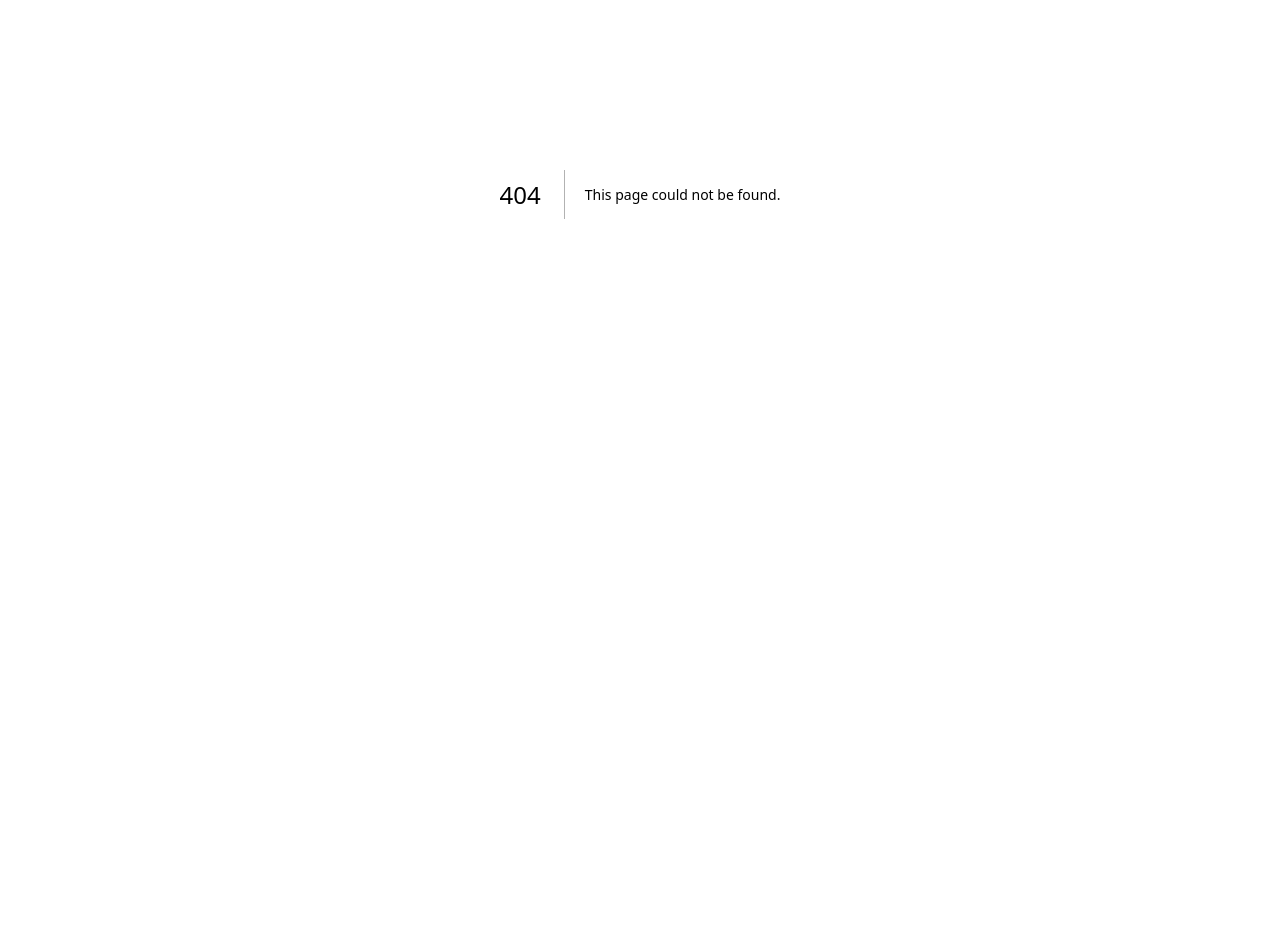
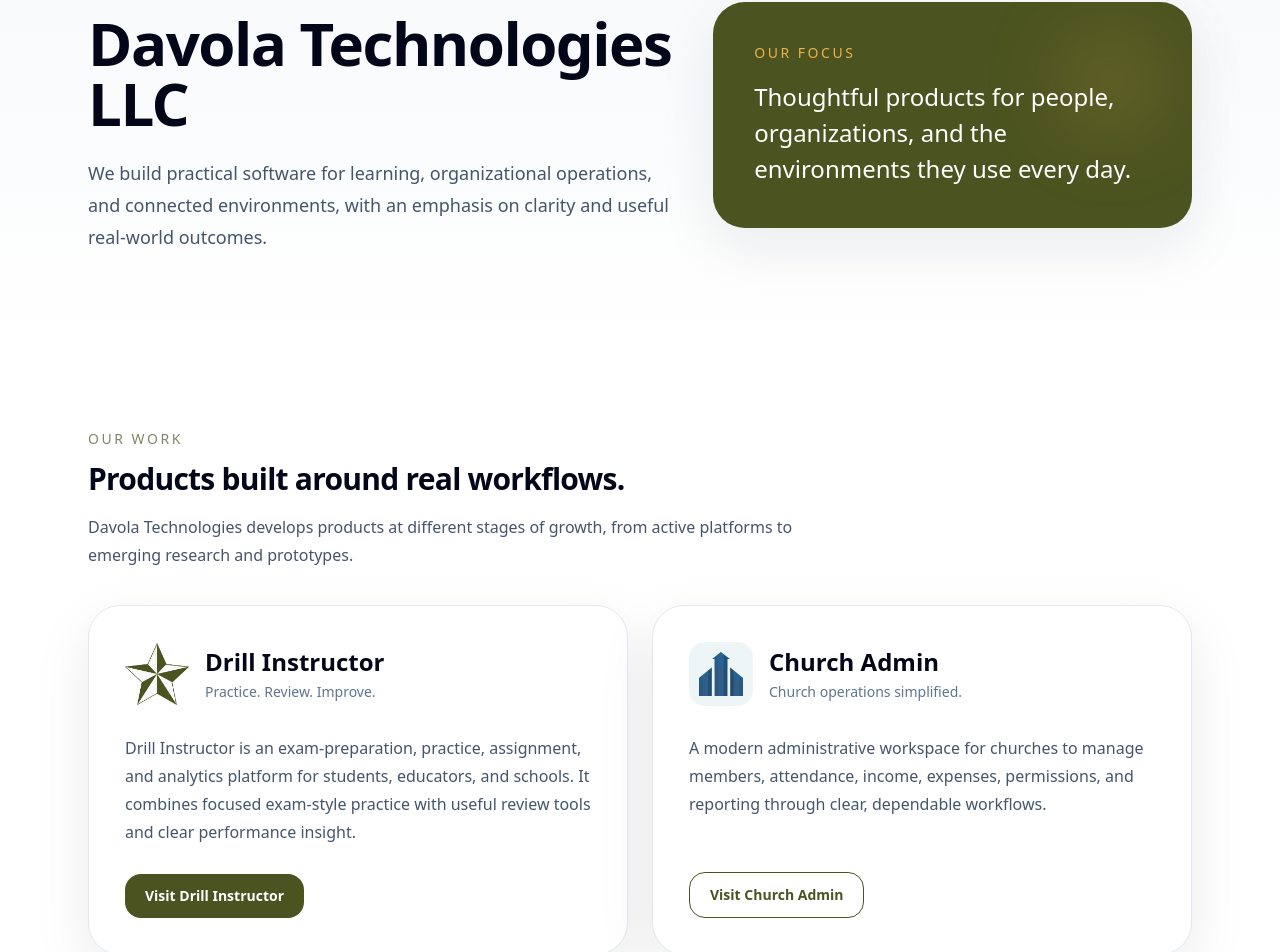
Before and after one commit to Daviyiola/drill-instructor-website, a Next.js app: page /company in a window 1280 px wide. Before the commit this address had no page. Shown: the part 206-1158 px from the top of the page. Before the commit the page ends 800 px from the top, so only its background shows below. Built offline with nearby package versions, Linux system fonts and the light colour scheme.

Commit message:
company page

```diff
--- /dev/null
+++ b/app/company/page.tsx
@@ -0,0 +1,172 @@
+import Link from "next/link";
+import BrandLogo from "@/components/BrandLogo";
+import PageShell from "@/components/PageShell";
+
+export const metadata = {
+  title: "Davola Technologies LLC",
+  description:
+    "Davola Technologies LLC is the Tennessee technology company that develops and operates Drill Instructor.",
+};
+
+export default function CompanyPage() {
+  return (
+    <PageShell>
+      <section className="overflow-hidden bg-gradient-to-b from-brand-mist to-white">
+        <div className="mx-auto grid max-w-6xl gap-10 px-5 py-16 sm:px-6 lg:grid-cols-[1.1fr_0.9fr] lg:items-center lg:py-24">
+          <div className="max-w-3xl">
+            <p className="text-sm font-medium uppercase tracking-[0.18em] text-brand-green/70">Company</p>
+            <h1 className="mt-4 text-4xl font-semibold tracking-tight text-slate-950 sm:text-5xl lg:text-6xl">
+              Davola Technologies LLC
+            </h1>
+            <p className="mt-6 max-w-2xl text-lg leading-8 text-slate-600">
+              We build practical software for learning, organizational operations,
+              and connected environments, with an emphasis on clarity and useful
+              real-world outcomes.
+            </p>
+          </div>
+
+          <div className="relative rounded-[2rem] border border-brand-green/15 bg-brand-green p-8 text-white shadow-soft sm:p-10">
+            <div className="absolute right-8 top-8 h-24 w-24 rounded-full bg-brand-gold/20 blur-2xl" />
+            <p className="relative text-sm font-medium uppercase tracking-[0.18em] text-brand-gold">Our focus</p>
+            <p className="relative mt-4 text-2xl leading-9">
+              Thoughtful products for people, organizations, and the environments
+              they use every day.
+            </p>
+          </div>
+        </div>
+      </section>
+
+      <section className="mx-auto max-w-6xl px-5 py-16 sm:px-6 lg:py-20">
+        <div className="max-w-3xl">
+          <p className="text-sm font-medium uppercase tracking-[0.18em] text-brand-green/70">Our work</p>
+          <h2 className="mt-3 text-3xl font-semibold tracking-tight text-slate-950">
+            Products built around real workflows.
+          </h2>
+          <p className="mt-4 leading-7 text-slate-600">
+            Davola Technologies develops products at different stages of growth,
+            from active platforms to emerging research and prototypes.
+          </p>
+        </div>
+
+        <div className="mt-9 grid gap-6 lg:grid-cols-2">
+          <article className="flex h-full flex-col rounded-[2rem] border border-slate-200 bg-white p-7 shadow-soft sm:p-9">
+            <div className="flex items-center gap-4">
+              <BrandLogo size={64} />
+              <div>
+                <h3 className="text-2xl font-semibold text-slate-950">Drill Instructor</h3>
+                <p className="mt-1 text-sm text-slate-500">Practice. Review. Improve.</p>
+              </div>
+            </div>
+            <p className="mt-7 max-w-3xl leading-7 text-slate-600">
+              Drill Instructor is an exam-preparation, practice, assignment, and
+              analytics platform for students, educators, and schools. It combines
+              focused exam-style practice with useful review tools and clear
+              performance insight.
+            </p>
+            <div className="mt-auto pt-7">
+              <Link
+                href="/"
+                className="inline-flex rounded-2xl bg-brand-green px-5 py-3 text-sm font-semibold text-white transition hover:bg-brand-darkolive"
+              >
+                Visit Drill Instructor
+              </Link>
+            </div>
+          </article>
+
+          <article className="flex h-full flex-col rounded-[2rem] border border-slate-200 bg-white p-7 shadow-soft sm:p-9">
+            <div className="flex items-center gap-4">
+              <div className="flex h-16 w-16 shrink-0 items-center justify-center rounded-2xl bg-[#eef5f7] p-2.5">
+                <img
+                  src="/app-assets/church-admin-logo.svg"
+                  alt=""
+                  className="h-full w-full object-contain"
+                />
+              </div>
+              <div>
+                <h3 className="text-2xl font-semibold text-slate-950">Church Admin</h3>
+                <p className="mt-1 text-sm text-slate-500">Church operations simplified.</p>
+              </div>
+            </div>
+            <p className="mt-7 leading-7 text-slate-600">
+              A modern administrative workspace for churches to manage members,
+              attendance, income, expenses, permissions, and reporting through
+              clear, dependable workflows.
+            </p>
+            <div className="mt-auto pt-7">
+              <a
+                href="https://churchadmins.com"
+                target="_blank"
+                rel="noreferrer"
+                className="inline-flex rounded-2xl border border-brand-green px-5 py-3 text-sm font-semibold text-brand-green transition hover:bg-brand-green hover:text-white"
+              >
+                Visit Church Admin
+              </a>
+            </div>
+          </article>
+        </div>
+
+        <article className="mt-6 rounded-[2rem] border border-brand-gold/40 bg-[#fffaf0] p-7 sm:p-9">
+          <p className="text-xs font-medium uppercase tracking-[0.18em] text-brand-green/70">
+            Research and emerging work
+          </p>
+          <div className="mt-4 grid gap-6 md:grid-cols-[1fr_auto] md:items-end">
+            <div>
+              <h3 className="text-2xl font-semibold text-slate-950">Interactive Digital Twin Platform</h3>
+              <p className="mt-3 max-w-3xl leading-7 text-slate-600">
+                An evolving platform exploring real-time occupancy and indoor
+                environmental monitoring through connected sensors and spatially
+                contextualized building data.
+              </p>
+            </div>
+            <a
+              href="https://etsu-digital-twin.onrender.com/"
+              target="_blank"
+              rel="noreferrer"
+              className="inline-flex rounded-2xl border border-brand-green px-5 py-3 text-sm font-semibold text-brand-green transition hover:bg-brand-green hover:text-white"
+            >
+              View project
+            </a>
+          </div>
+        </article>
+      </section>
+
+      <section className="border-y border-slate-200 bg-brand-mist">
+        <div className="mx-auto grid max-w-6xl gap-6 px-5 py-14 sm:px-6 md:grid-cols-3">
+          <div className="rounded-3xl bg-white p-6">
+            <p className="text-xs font-medium uppercase tracking-[0.16em] text-brand-green/65">Legal entity</p>
+            <p className="mt-3 text-lg text-slate-900">Davola Technologies LLC</p>
+          </div>
+          <div className="rounded-3xl bg-white p-6">
+            <p className="text-xs font-medium uppercase tracking-[0.16em] text-brand-green/65">Based in</p>
+            <p className="mt-3 text-lg text-slate-900">Tennessee, United States</p>
+          </div>
+          <div className="rounded-3xl bg-white p-6">
+            <p className="text-xs font-medium uppercase tracking-[0.16em] text-brand-green/65">Contact</p>
+            <a
+              href="mailto:hello@davolatechnologies.com"
+              className="mt-3 block break-all text-lg text-brand-green underline decoration-brand-green/30 underline-offset-4 hover:decoration-brand-green"
+            >
+              hello@davolatechnologies.com
+            </a>
+          </div>
+        </div>
+      </section>
+
+      <section className="mx-auto max-w-6xl px-5 py-14 sm:px-6">
+        <div className="flex flex-col gap-5 rounded-[2rem] border border-slate-200 bg-white p-7 sm:flex-row sm:items-center sm:justify-between sm:p-9">
+          <div>
+            <h2 className="text-2xl font-semibold text-slate-950">Company information</h2>
+            <p className="mt-2 text-sm leading-6 text-slate-600">
+              Review the policies governing Drill Instructor or contact our team.
+            </p>
+          </div>
+          <div className="flex flex-wrap gap-4 text-sm">
+            <Link className="text-brand-green underline underline-offset-4" href="/support">Contact us</Link>
+            <Link className="text-brand-green underline underline-offset-4" href="/privacy">Privacy</Link>
+            <Link className="text-brand-green underline underline-offset-4" href="/terms">Terms</Link>
+          </div>
+        </div>
+      </section>
+    </PageShell>
+  );
+}
--- a/components/SiteFooter.tsx
+++ b/components/SiteFooter.tsx
@@ -7,10 +7,12 @@
         <div className="flex flex-col gap-5 sm:flex-row sm:items-center sm:justify-between">
           <div>
             <div className="font-semibold text-slate-900">Drill Instructor</div>
+            <div className="mt-1 text-slate-500">A product of Davola Technologies LLC.</div>
             <div className="mt-1 text-slate-500">© {new Date().getFullYear()} Drill Instructor. All rights reserved.</div>
           </div>
 
           <div className="flex flex-wrap gap-4">
+            <Link className="hover:text-slate-950" href="/company">Company</Link>
             <Link className="hover:text-slate-950" href="/schools">Schools</Link>
             <Link className="hover:text-slate-950" href="/pricing">Pricing</Link>
             <Link className="hover:text-slate-950" href="/contact">Contact</Link>
```
Also changed, not shown: public/app-assets/church-admin-logo.svg (added), 1 other file (tests, documents, lock files or other folders).
